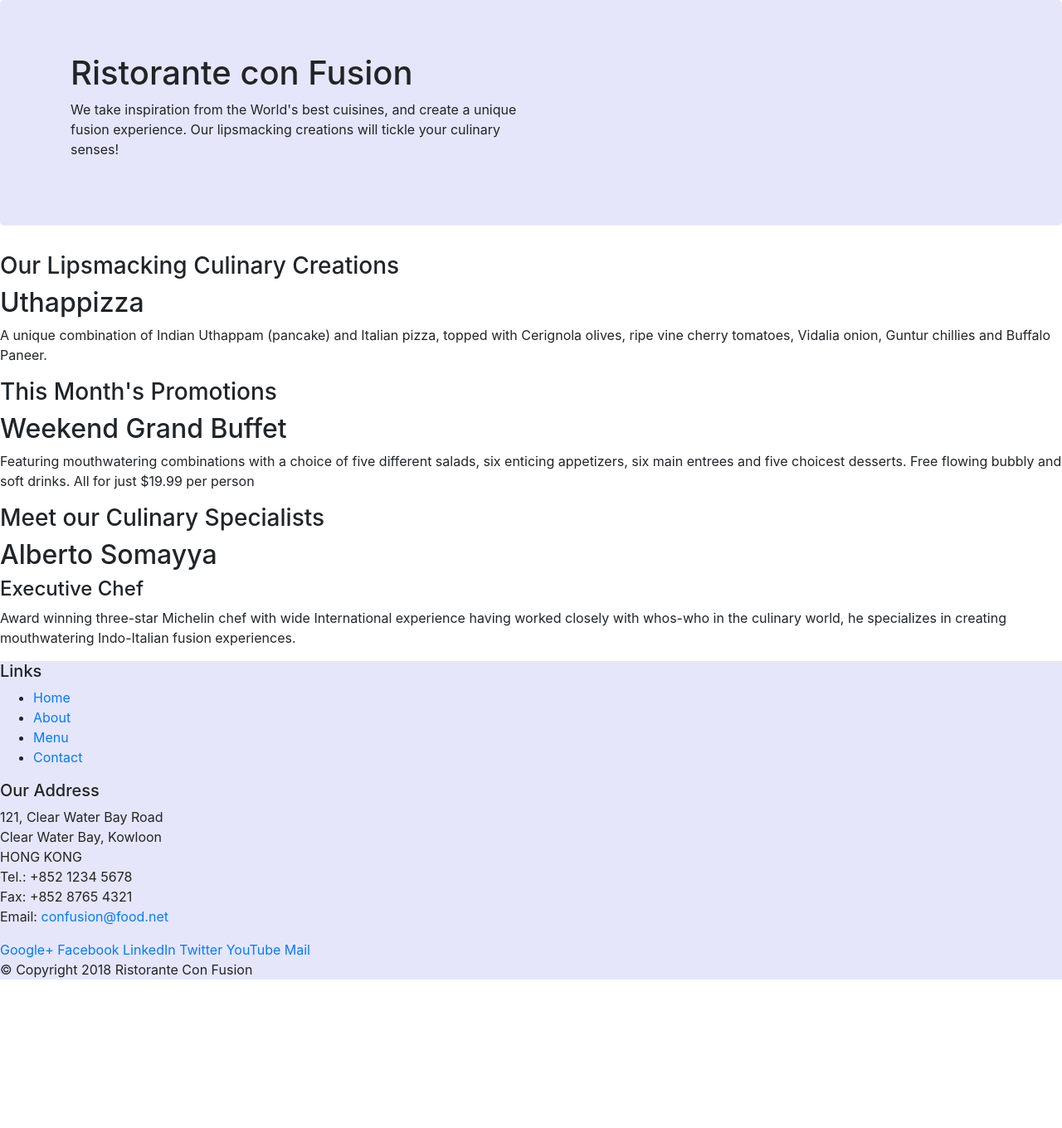
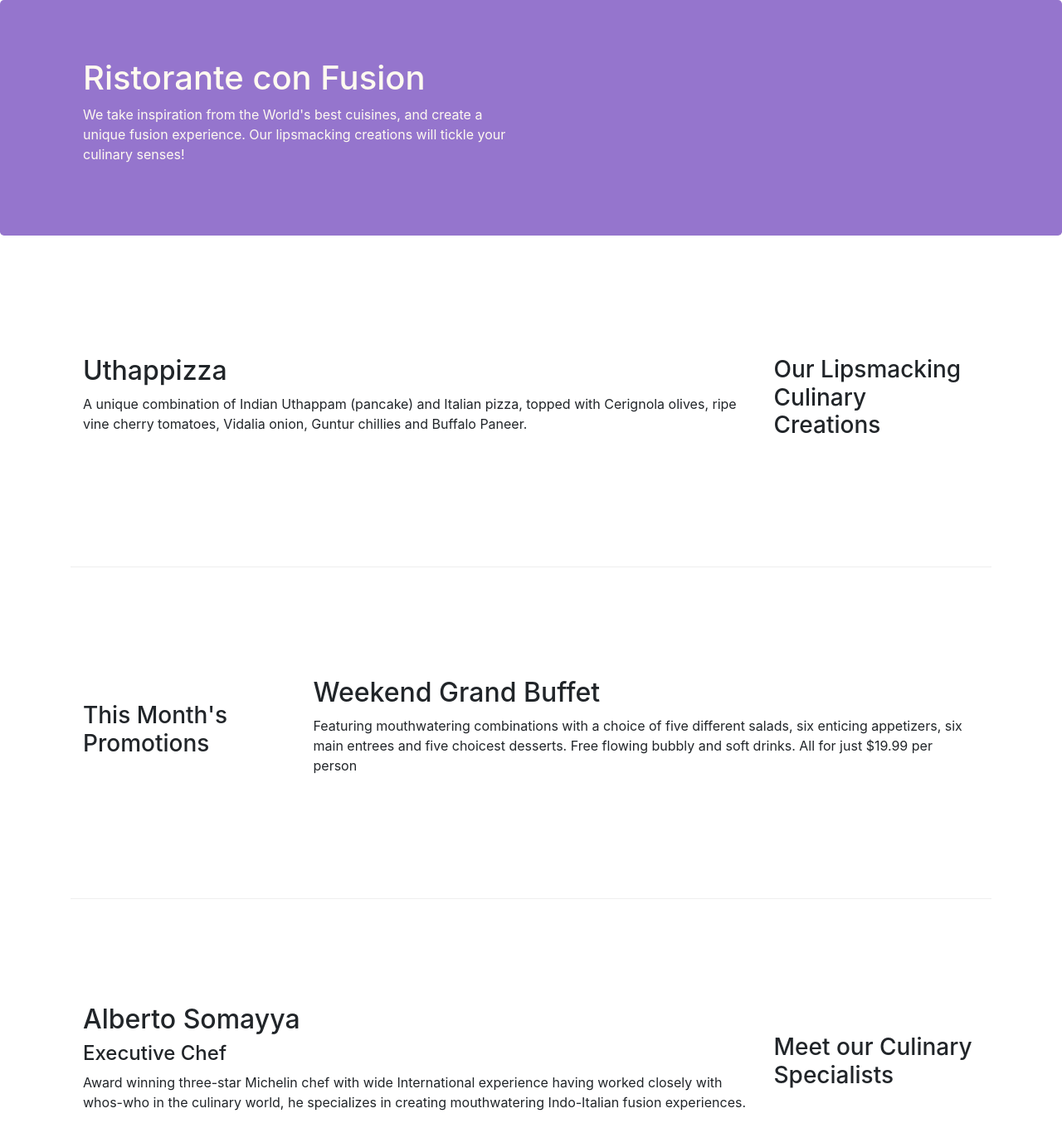
Before and after one commit to LeraAtwater/frameworks, a website: page index.html in a window 1280 px wide. Shown: the top 1360 px of the page at 83% size. Before the commit the page ends 1197 px from the top, so only its background shows below. Drawn offline with nearby package versions, Linux system fonts and the light colour scheme.

Commit message:
applying bootstrap grid to index

```diff
--- a/css/style.css
+++ /dev/null
@@ -1,3 +0,0 @@
-footer, .jumbotron {
-    background-color: lavender;
-}
--- /dev/null
+++ b/css/styles.css
@@ -0,0 +1,26 @@
+.jumbotron {
+    padding: 70px 30px;
+    margin: 0 auto;
+    color: floralwhite;
+    background-color: #9575cd;
+}
+.row-header {
+    margin: 0 auto;
+    padding: 0 auto;
+}
+.row-content {
+    margin: 0 auto;
+    padding: 50px 0;
+    border-bottom: 1px ridge;
+    min-height: 400px;
+}
+.footer {
+    margin: 0 auto;
+    padding: 20px 0;
+    background-color: #d1c4e9;
+}
+.address {
+    font-size: 80%;
+    margin: 0;
+    color: #0f0f0f;
+}
--- a/index.html
+++ b/index.html
@@ -10,7 +10,7 @@
         <!-- Bootstrap CSS -->
         <link rel="stylesheet" href="node_modules/bootstrap/dist/css/bootstrap.min.css">
         <!-- Custom CSS -->
-        <link rel="stylesheet" type="text/css" href="css/style.css">
+        <link rel="stylesheet" type="text/css" href="css/styles.css">
     <title>Ristorante Con Fusion</title>
 </head>
 
@@ -29,33 +29,33 @@
         </div>
     </header>
 
-    <div>
-        <div>
-            <div>
+    <div class="container">
+        <div class="row row-content align-items-center">
+            <div class="col-12 col-sm-4 order-sm-last col-md-3">
                 <h3>Our Lipsmacking Culinary Creations</h3>
             </div>
-            <div>
+            <div class="col col-sm order-sm-first col-md">
                 <h2>Uthappizza</h2>
                 <p class="d-none d-sm-block">A unique combination of Indian Uthappam (pancake) and Italian pizza, topped with Cerignola olives, ripe vine cherry tomatoes, Vidalia onion, Guntur chillies and Buffalo Paneer.</p>
             </div>
         </div>
 
 
-        <div>
-            <div>
+        <div class="row row-content align-items-center">
+            <div class="col-12 col-sm-4 col-md-3">
                 <h3>This Month's Promotions</h3>
             </div>
-            <div>
+            <div class="col col-sm col-md">
                 <h2>Weekend Grand Buffet</h2>
                 <p class="d-none d-sm-block">Featuring mouthwatering combinations with a choice of five different salads, six enticing appetizers, six main entrees and five choicest desserts. Free flowing bubbly and soft drinks. All for just $19.99 per person </p>
             </div>
         </div>
 
-        <div>
-            <div>
+        <div class="row row-content align-items-center">
+            <div class="col-12 col-sm-4 order-sm-last col-md-3">
                 <h3>Meet our Culinary Specialists</h3>
             </div>
-            <div>
+            <div class="col col-sm order-sm-first col-md">
                 <h2>Alberto Somayya</h2>
                 <h4>Executive Chef</h4>
                 <p class="d-none d-sm-block">Award winning three-star Michelin chef with wide International experience having worked closely with whos-who in the culinary world, he specializes in creating mouthwatering Indo-Italian fusion experiences. </p>
@@ -63,19 +63,19 @@
         </div>
     </div>
 
-    <footer>
-        <div>
-            <div>
-                <div>
+    <footer class="footer">
+        <div class="container">
+            <div class="row">
+                <div class="col-4 offset-1 col-sm-2">
                     <h5>Links</h5>
-                    <ul>
+                    <ul class="list-unstyled">
                         <li><a href="#">Home</a></li>
                         <li><a href="#">About</a></li>
                         <li><a href="#">Menu</a></li>
                         <li><a href="#">Contact</a></li>
                     </ul>
                 </div>
-                <div>
+                <div class="col-7 col-sm-5 address">
                     <h5>Our Address</h5>
                     <address>
 		              121, Clear Water Bay Road<br>
@@ -86,8 +86,8 @@
 		              Email: <a href="mailto:confusion@food.net">confusion@food.net</a>
 		           </address>
                 </div>
-                <div>
-                    <div>
+                <div class="col-12 col-sm-4 align-self-center">
+                    <div class="text-center">
                         <a href="http://google.com/+">Google+</a>
                         <a href="http://www.facebook.com/profile.php?id=">Facebook</a>
                         <a href="http://www.linkedin.com/in/">LinkedIn</a>
@@ -97,8 +97,8 @@
                     </div>
                 </div>
            </div>
-           <div>
-                <div>
+           <div class="row justify-content-center">
+                <div class="col-auto">
                     <p>© Copyright 2018 Ristorante Con Fusion</p>
                 </div>
            </div>
```
